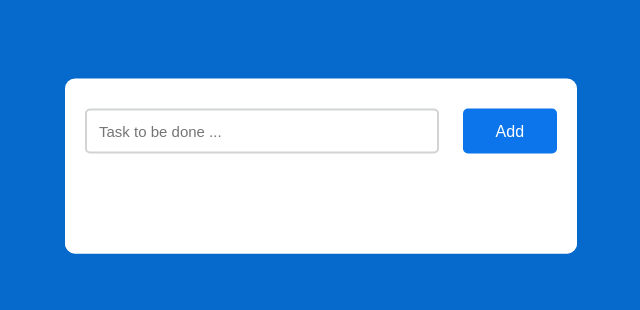
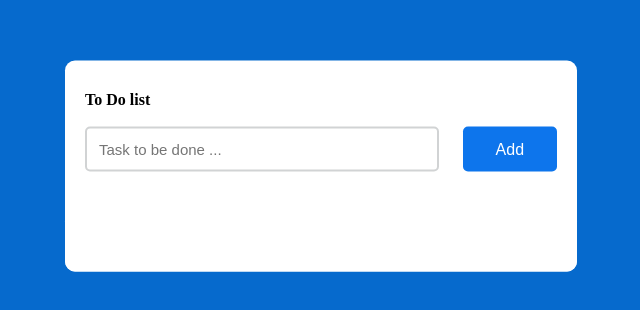
Before and after one commit to mirjalolziyadullayev/JavaScript-ToDo-list, a plain HTML site: page index.html in a window 1280 px wide. Shown: the part 234-544 px from the top of the page, without its empty margins (319-959 px from the left). Drawn offline with Linux system fonts and the light colour scheme.

Commit message:
Update index.html

```diff
--- a/index.html
+++ b/index.html
@@ -11,6 +11,8 @@
 <body>
     <div class="container">
         <div id="newtask">
+            <h4>To Do list</h4>
+            <br>
             <input type="text" placeholder="Task to be done ...">
             <button id="push">Add</button>
         </div>
```
